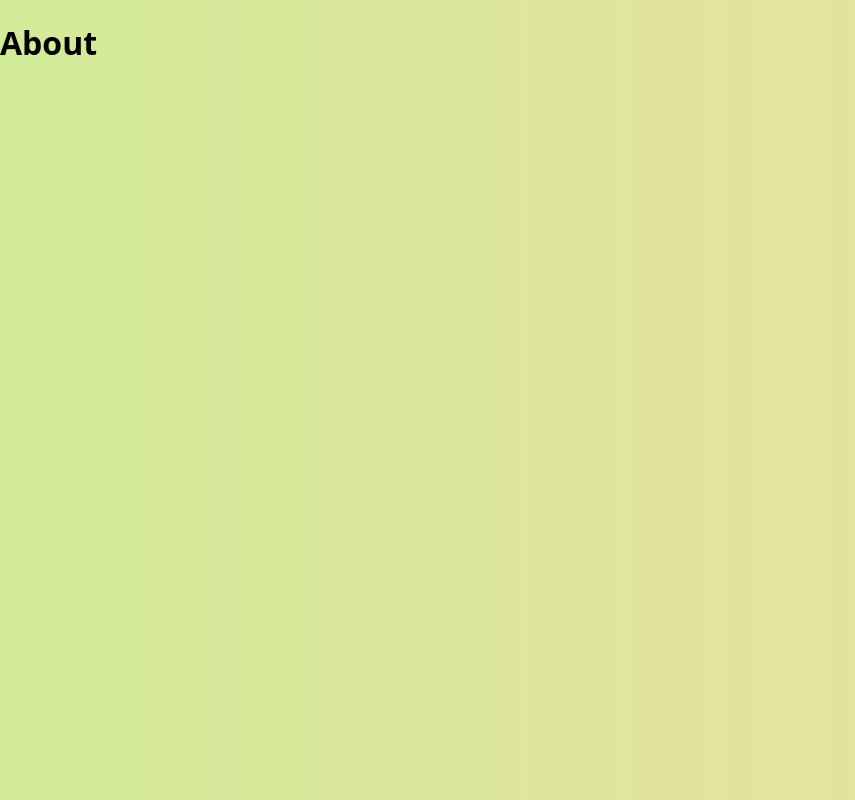
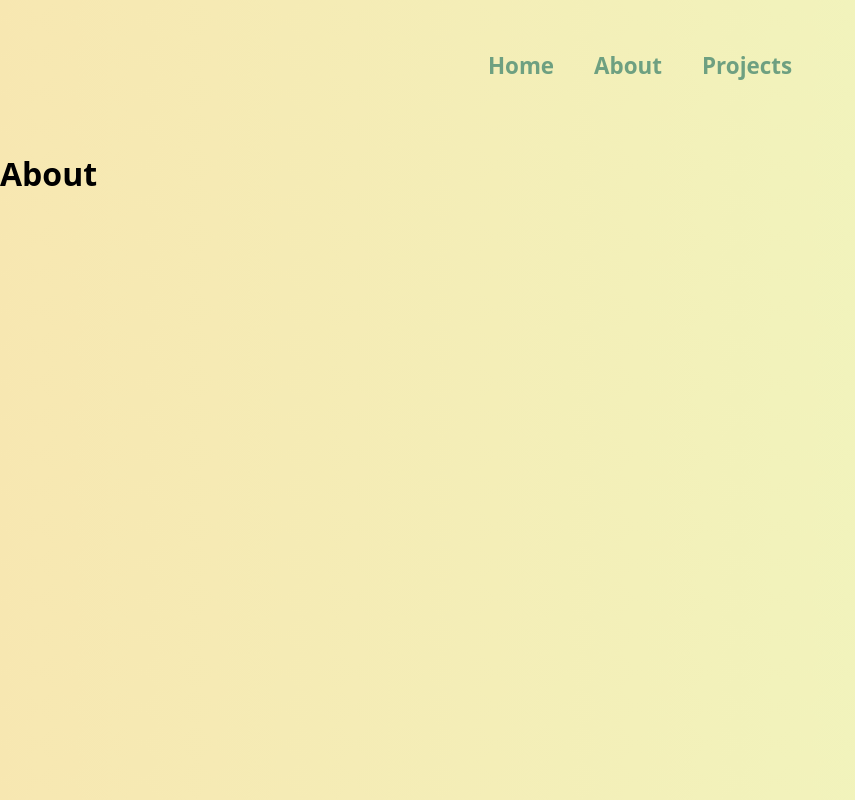
Before and after one commit to slyvai/portofolio_website, a React (Vite) app: page /about in a window 1280 px wide. Shown: the whole page, without its empty margins (0-855 px from the left). Built offline with nearby package versions, Linux system fonts and the light colour scheme.

Commit message:
third-commit

```diff
--- a/src/component/About.jsx
+++ b/src/component/About.jsx
@@ -1,6 +1,27 @@
+import { Link } from "react-router-dom";
+
 function About() {
   return (
     <div className="about-section">
+      <div className="nav-section">
+        <ul>
+          <li>
+            <Link to="/" className="nav-link">
+              Home
+            </Link>
+          </li>
+          <li>
+            <Link to="/about" className="nav-link">
+              About
+            </Link>
+          </li>
+          <li>
+            <Link to="/projects" className="nav-link">
+              Projects
+            </Link>
+          </li>
+        </ul>
+      </div>
       <h1>About</h1>
     </div>
   );
--- a/src/component/Home.jsx
+++ b/src/component/Home.jsx
@@ -67,16 +67,22 @@ function Home() {
   return (
     <>
       <div className="header-section">
-        <div className="header-nav">
+        <div className="nav-section">
           <ul>
             <li>
-              <Link to="/">Home</Link>
+              <Link to="/" className="nav-link">
+                Home
+              </Link>
             </li>
             <li>
-              <Link to="/about">About</Link>
+              <Link to="/about" className="nav-link">
+                About
+              </Link>
             </li>
             <li>
-              <Link to="/projects">Projects</Link>
+              <Link to="/projects" className="nav-link">
+                Projects
+              </Link>
             </li>
           </ul>
         </div>
--- a/src/component/Project.jsx
+++ b/src/component/Project.jsx
@@ -1,6 +1,26 @@
+import { Link } from "react-router-dom";
 function Project() {
   return (
-    <div>
+    <div className="project-section">
+      <div className="nav-section">
+        <ul>
+          <li>
+            <Link to="/" className="nav-link">
+              Home
+            </Link>
+          </li>
+          <li>
+            <Link to="/about" className="nav-link">
+              About
+            </Link>
+          </li>
+          <li>
+            <Link to="/projects" className="nav-link">
+              Projects
+            </Link>
+          </li>
+        </ul>
+      </div>
       <h1>Project</h1>
     </div>
   );
--- a/src/index.css
+++ b/src/index.css
@@ -10,7 +10,7 @@ html {
 body {
   background: linear-gradient(90deg, #c9f097, #ffd7a3, #eefac2);
   background-size: 400% 400%;
-  animation: gradientAnimation 10s infinite;
+  animation: gradientAnimation 20s infinite;
 }
 
 @keyframes gradientAnimation {
--- a/src/styles/Home.css
+++ b/src/styles/Home.css
@@ -4,10 +4,6 @@
 
 .header-text {
   text-align: center;
-  display: flex;
-  flex-direction: column;
-  justify-content: center;
-  align-items: center;
   font-size: 2.1rem;
   color: #000000;
 }
@@ -34,7 +30,7 @@
   font-weight: 600;
 }
 
-.header-nav ul {
+.nav-section ul {
   list-style: none;
   margin: 0 10px;
   font-size: 1.4rem;
@@ -44,11 +40,10 @@
   gap: 30px;
   padding: 50px;
   font-weight: 600;
-  text-decoration: underline;
   cursor: pointer;
 }
 
-.header-nav ul li a {
+.nav-section ul li a {
   color: #6ea081;
 }
 
@@ -57,3 +52,32 @@
   flex-direction: row;
   justify-content: center;
 }
+
+.nav-link {
+  position: relative;
+  padding: 5px;
+  text-decoration: none;
+  transition: color 0.3s;
+}
+
+.nav-link:before {
+  content: "";
+  position: absolute;
+  bottom: 0;
+  left: 0;
+  width: 100%;
+  background: transparent;
+  transition: background-color 0.3s, transform 0.3s;
+  transform: scaleX(0);
+  transform-origin: left;
+}
+
+.nav-link:hover:before,
+.nav-link.active:before {
+  background: #62825d;
+  transform: scaleX(1);
+}
+
+.nav-link:hover {
+  color: #62825d;
+}
```
